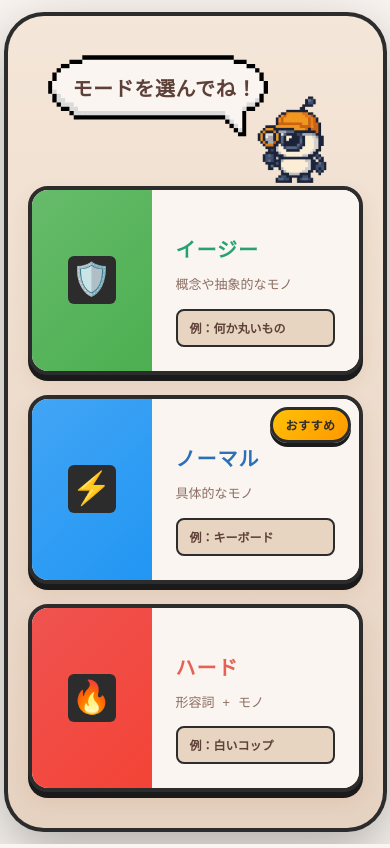
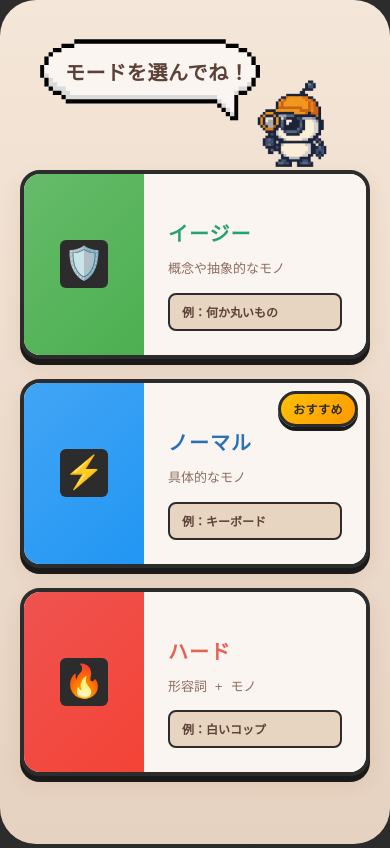
Before and after one commit to 25MPOOL/HunToru, a React (Vite) app in the folder apps/web/: page /mode in a window 390 px wide. Built offline with nearby package versions, Linux system fonts and the light colour scheme; a web font is replaced by a local one.

Commit message:
style: `.screen` を共通化

```diff
--- a/apps/web/src/App.module.css
+++ b/apps/web/src/App.module.css
@@ -5,6 +5,14 @@
   width: 100vw;
   margin: 0;
   padding: 0;
+}
+
+.screen {
+  width: 100%;
+  height: 100%;
+  border-radius: 36px;
+  overflow: hidden;
+  position: relative;
 }
 
 .phone-container {
@@ -18,6 +26,19 @@
   position: relative;
   overflow-y: hidden;
   overflow-x: hidden;
+}
+
+@media (max-width: 460px) {
+  .phone-container {
+      width: 100vw;
+      height: 100vh;
+      margin: 0;
+      border-radius: 0;
+  }
+
+  .screen {
+      border-radius: 0;
+  }
 }
 
 /* テスト用の結果画面 */
```
